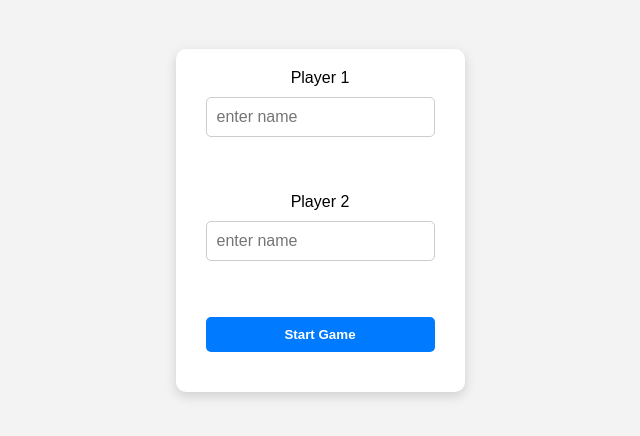
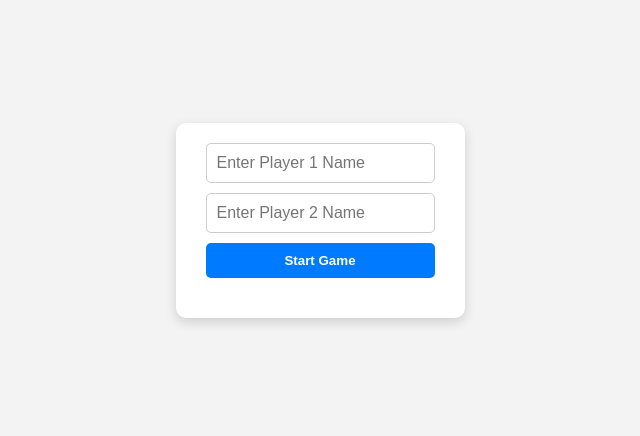
Before and after one commit to acciojob/tictactoe-krishankantchoudhary, a website: page main.html in a window 1280 px wide. Shown: the part 180-616 px from the top of the page, without its empty margins (320-960 px from the left). Drawn offline with Linux system fonts and the light colour scheme.

Commit message:
created a submission

```diff
--- a/main.html
+++ b/main.html
@@ -10,14 +10,8 @@
 	<!-- the entire body must be written by student -->
 	<div class="container">
 		<div id="player-inputs">
-			<label for="player1">Player 1</label>
-			<input type="text" id="player1" placeholder="enter name" required>
-				<br>
-			<br>
-			<label for="player2">Player 2</label>
-			<input type="text" id="player2" placeholder="enter name" required>
-			<br>
-			<br>
+			<input type="text" id="player1" placeholder="Enter Player 1 Name">
+<input type="text" id="player2" placeholder="Enter Player 2 Name">
 
 			<button type="submit" id="submit">Start Game</button>
 		</div>
```
